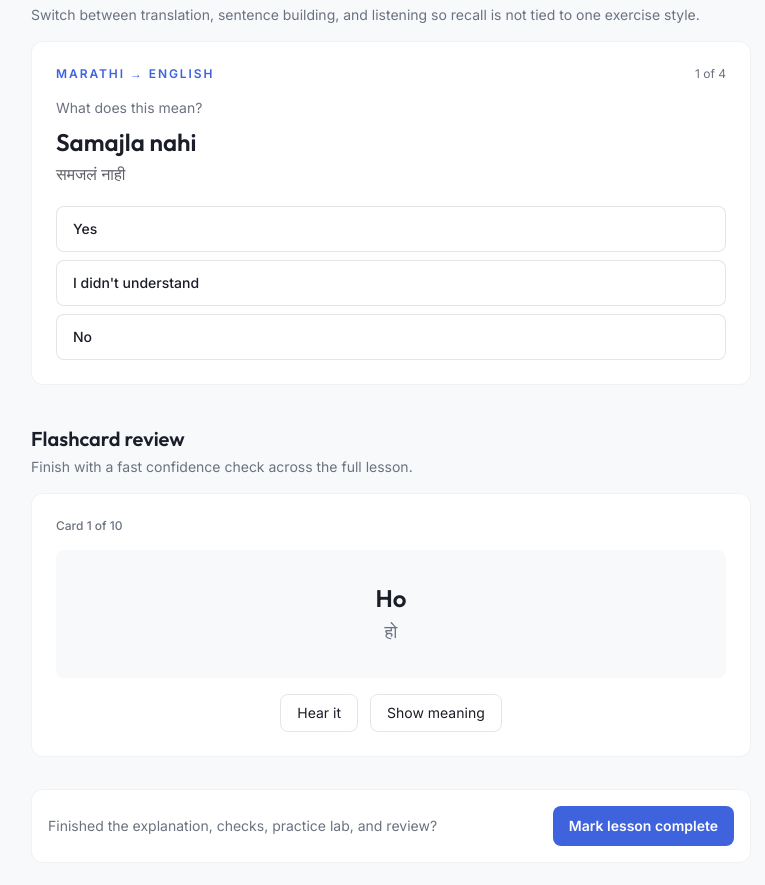
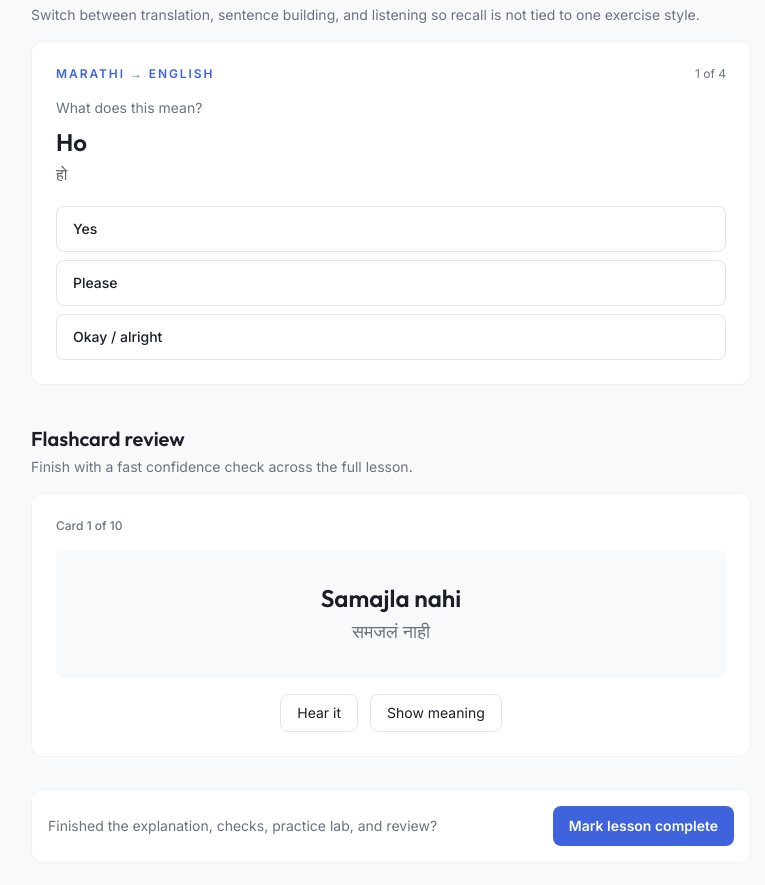
Before and after one commit to sushan5140/Raghay, a Next.js app: page /lessons/everyday-basics in a window 1280 px wide. Shown: the part 2204-3089 px from the top of the page, without its empty margins (249-1014 px from the left). Built offline with nearby package versions, Linux system fonts and the light colour scheme.

Commit message:
Make mixed practice retries generate new stable rounds

```diff
--- a/components/MixedPractice.tsx
+++ b/components/MixedPractice.tsx
@@ -12,47 +12,64 @@ type Exercise = {
   tokens?: string[];
 };
 
-function shuffle<T>(items: T[]) {
-  return [...items].sort(() => Math.random() - 0.5);
+function rotate<T>(items: T[], amount: number) {
+  if (!items.length) return [];
+  const shift = ((amount % items.length) + items.length) % items.length;
+  return [...items.slice(shift), ...items.slice(0, shift)];
 }
 
-function makeOptions(items: VocabItem[], item: VocabItem, field: "english" | "marathi") {
-  const distractors = shuffle(items.filter((candidate) => candidate !== item))
-    .slice(0, 2)
-    .map((candidate) => candidate[field]);
-  return shuffle([item[field], ...distractors]);
+function mixTokens(tokens: string[], round: number) {
+  if (tokens.length < 2) return tokens;
+  const rotated = rotate(tokens, round + 1);
+  return round % 2 === 0 ? [...rotated].reverse() : rotated;
 }
 
-function buildExercises(items: VocabItem[]): Exercise[] {
+function makeOptions(
+  items: VocabItem[],
+  item: VocabItem,
+  field: "english" | "marathi",
+  round: number
+) {
+  const candidates = rotate(
+    items.filter((candidate) => candidate !== item),
+    round + 1
+  );
+  return rotate(
+    [item[field], ...candidates.slice(0, 2).map((candidate) => candidate[field])],
+    round % 3
+  );
+}
+
+function buildExercises(items: VocabItem[], round: number): Exercise[] {
   if (!items.length) return [];
 
-  const pool = shuffle(items);
+  const pool = rotate(items, round);
   const first = pool[0] || items[0];
   const second = pool[1] || items[0];
   const buildItem =
     pool.find((item) => item.marathi.trim().split(/\s+/).length >= 2) || first;
-  const listenItem = pool[3] || second;
+  const listenItem = pool[3] || pool[2] || second;
 
   return [
     {
       mode: "marathi-to-english",
       item: first,
-      options: makeOptions(items, first, "english"),
+      options: makeOptions(items, first, "english", round),
     },
     {
       mode: "english-to-marathi",
       item: second,
-      options: makeOptions(items, second, "marathi"),
+      options: makeOptions(items, second, "marathi", round + 1),
     },
     {
       mode: "build",
       item: buildItem,
-      tokens: shuffle(buildItem.marathi.trim().split(/\s+/)),
+      tokens: mixTokens(buildItem.marathi.trim().split(/\s+/), round),
     },
     {
       mode: "listen",
       item: listenItem,
-      options: makeOptions(items, listenItem, "english"),
+      options: makeOptions(items, listenItem, "english", round + 2),
     },
   ];
 }
@@ -84,14 +101,14 @@ async function playMarathi(devanagari: string, fallback: string) {
 }
 
 export default function MixedPractice({ items }: { items: VocabItem[] }) {
-  const exercises = useMemo(() => buildExercises(items), [items]);
+  const [round, setRound] = useState(0);
+  const exercises = useMemo(() => buildExercises(items, round), [items, round]);
   const [index, setIndex] = useState(0);
   const [selected, setSelected] = useState<string | null>(null);
   const [built, setBuilt] = useState<string[]>([]);
   const [score, setScore] = useState(0);
   const [answered, setAnswered] = useState(false);
   const [done, setDone] = useState(false);
-  const [round, setRound] = useState(0);
 
   const current = exercises[index];
 
@@ -165,7 +182,6 @@ export default function MixedPractice({ items }: { items: VocabItem[] }) {
             : "Good run — repeat it once and the app will generate a fresh mix."}
         </p>
         <button
-          key={round}
           onClick={restart}
           className="mt-4 rounded-lg bg-primary px-4 py-2 text-sm font-semibold text-white"
         >
@@ -252,6 +268,7 @@ export default function MixedPractice({ items }: { items: VocabItem[] }) {
                 ?.slice(0, tokenIndex + 1)
                 .filter((word) => word === token).length;
               const used = usedCount >= (beforeCount || 0);
+
               return (
                 <button
                   key={`${token}-source-${tokenIndex}`}
```
